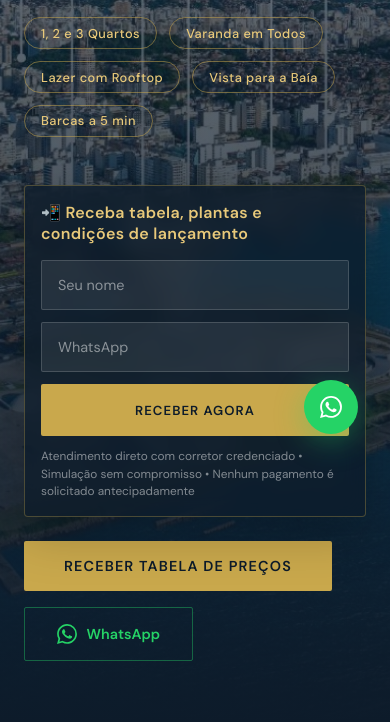
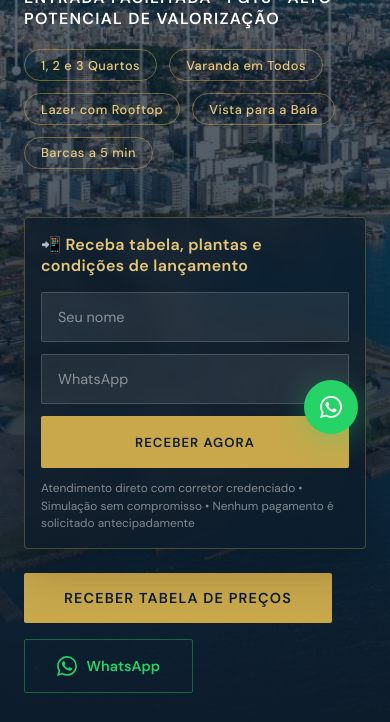
Before and after one commit to AugustoSeixasCorretorAvaliador/cury--orla-central, a plain HTML site: page index.html in a window 390 px wide. Shown: the part 378-1100 px from the top of the page. Drawn offline with nearby package versions, Linux system fonts and the light colour scheme.

Commit message:
Update index.html

```diff
--- a/index.html
+++ b/index.html
@@ -84,7 +84,7 @@
       linear-gradient(to bottom, rgba(13,27,42,0.55) 0%, rgba(13,27,42,0.75) 60%, rgba(13,27,42,1) 100%),
       url('orla4.jpg') center/cover no-repeat;
     display: flex; flex-direction: column; justify-content: flex-end;
-    padding: 5rem 3rem 6rem;
+    padding: 7rem 3rem 6rem;
     position: relative;
   }
   .hero-badge {
@@ -598,7 +598,7 @@
   @media (max-width: 768px) {
     nav { padding: 1rem 1.5rem; }
     section { padding: 4rem 1.5rem; }
-    .hero { padding: 4rem 1.5rem 4rem; }
+    .hero { padding: 6rem 1.5rem 4rem; }
     .hero h1 { font-size: 2.35rem; }
     .hero-lead-box { margin-bottom: 1.5rem; padding: 1rem; }
     .hero-mini-form { grid-template-columns: 1fr; }
```
